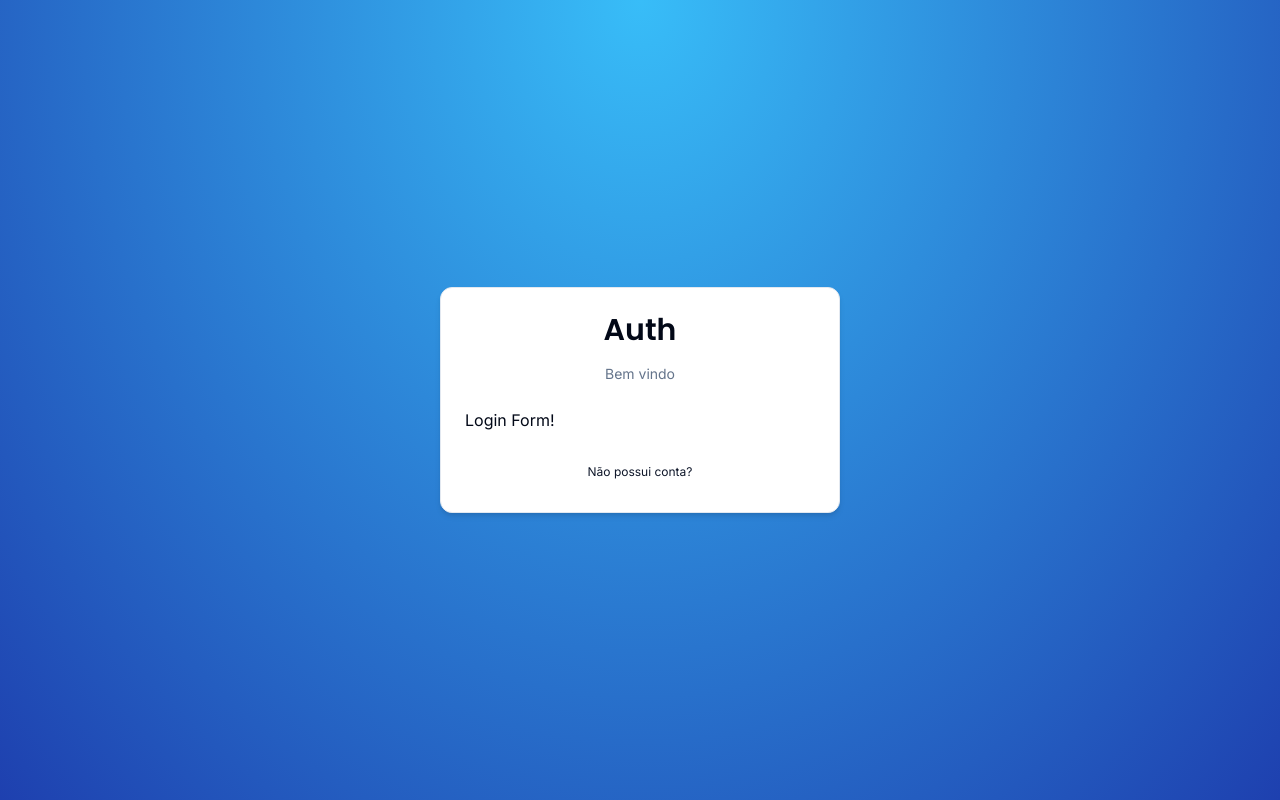
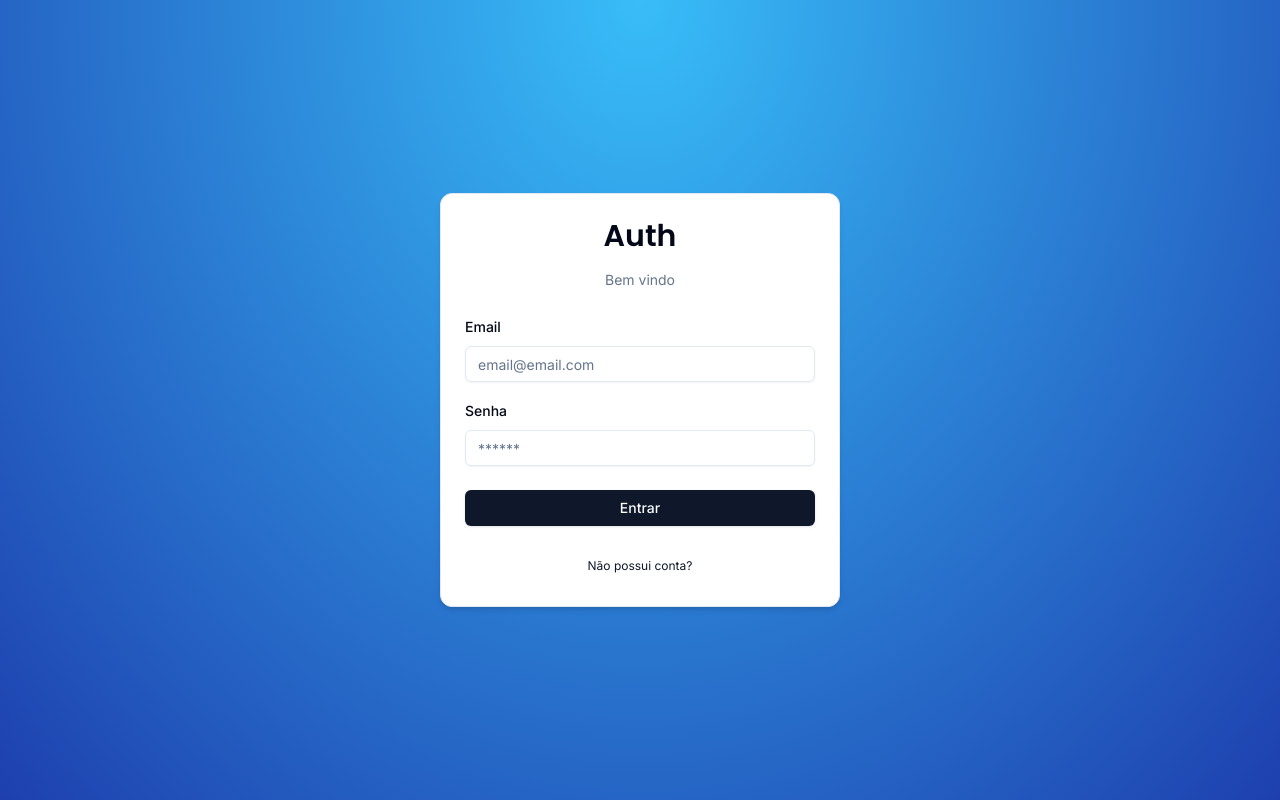
Before and after one commit to K-i-Q/pdv2everyone, a Next.js app: page /auth/login in a window 1280 px wide. Built offline with nearby package versions, Linux system fonts and the light colour scheme.

Commit message:
- adicionado schema para formulário de login - criação de components form-error e form-success para exibir mensagens de erro ou sucesso dentro do formulário

```diff
--- a/src/components/auth/login-form.tsx
+++ b/src/components/auth/login-form.tsx
@@ -1,13 +1,95 @@
-import { CardWrapper } from "@/components/auth/card-wrapper"
+"use client";
+
+import { CardWrapper } from "@/components/auth/card-wrapper";
+import { FormError } from "@/components/form-error";
+import { FormSuccess } from "@/components/form-success";
+import { Button } from "@/components/ui/button";
+import {
+    Form,
+    FormControl,
+    FormField,
+    FormItem,
+    FormLabel,
+    FormMessage
+} from "@/components/ui/form";
+import { Input } from "@/components/ui/input";
+import { LoginSchema } from "@/schemas";
+import { zodResolver } from "@hookform/resolvers/zod";
+import { useForm } from "react-hook-form";
+import * as z from "zod";
 
 export const LoginForm = () => {
+    const form = useForm<z.infer<typeof LoginSchema>>({
+        resolver: zodResolver(LoginSchema),
+        defaultValues: {
+            email: "",
+            password: ""
+        }
+    });
+
+    const onSubmit = (values: z.infer<typeof LoginSchema>) => {
+
+    }
+
+
     return (
         <CardWrapper
             headerLabel="Bem vindo"
             backButtonLabel="Não possui conta?"
             backButtonHref="/auth/register"
         >
-            Login Form!
+            <Form {...form}>
+                <form
+                    onSubmit={form.handleSubmit(onSubmit)}
+                    className="space-y-6"
+                >
+                    <div className="space-y-4">
+                        <FormField
+                            control={form.control}
+                            name="email"
+                            render={({ field }) => (
+                                <FormItem>
+                                    <FormLabel>
+                                        Email
+                                    </FormLabel>
+                                    <FormControl>
+                                        <Input
+                                            {...field}
+                                            placeholder="email@email.com"
+                                            type="email"
+                                        />
+                                    </FormControl>
+                                    <FormMessage />
+                                </FormItem>
+                            )}
+                        />
+                        <FormField
+                            control={form.control}
+                            name="password"
+                            render={({ field }) => (
+                                <FormItem>
+                                    <FormLabel>
+                                        Senha
+                                    </FormLabel>
+                                    <FormControl>
+                                        <Input
+                                            {...field}
+                                            placeholder="******"
+                                            type="password"
+                                        />
+                                    </FormControl>
+                                    <FormMessage />
+                                </FormItem>
+                            )}
+                        />
+                    </div>
+                    <FormError />
+                    <FormSuccess />
+                    <Button type="submit" className="w-full">
+                        Entrar
+                    </Button>
+                </form>
+            </Form>
         </CardWrapper>
     )
 }
--- /dev/null
+++ b/src/components/form-error.tsx
@@ -0,0 +1,16 @@
+import { ExclamationTriangleIcon } from "@radix-ui/react-icons";
+
+interface FormErrorProps {
+    message?: string;
+}
+
+export const FormError = ({ message }: FormErrorProps) => {
+    if (!message) return null
+
+    return (
+        <div className="bg-destructive/15 p-3 rounded-md flex items-center gap-x-2 text-sm text-destructive">
+            <ExclamationTriangleIcon className="h-4 w-4" />
+            <p>{message}</p>
+        </div>
+    )
+}
--- /dev/null
+++ b/src/components/form-success.tsx
@@ -0,0 +1,16 @@
+import { CheckCircledIcon } from "@radix-ui/react-icons";
+
+interface FormSuccessProps {
+    message?: string;
+}
+
+export const FormSuccess = ({ message }: FormSuccessProps) => {
+    if (!message) return null
+
+    return (
+        <div className="bg-emerald-500/15 p-3 rounded-md flex items-center gap-x-2 text-sm text-emerald-500">
+            <CheckCircledIcon className="h-4 w-4" />
+            <p>{message}</p>
+        </div>
+    )
+}
--- /dev/null
+++ b/src/schemas/index.ts
@@ -0,0 +1,10 @@
+import * as z from "zod";
+
+export const LoginSchema = z.object({
+  email: z.string().email({
+    message: "Email inválido",
+  }),
+  password: z.string().min(1, {
+    message: "Senha é um campo obrigatório",
+  }),
+});
```
